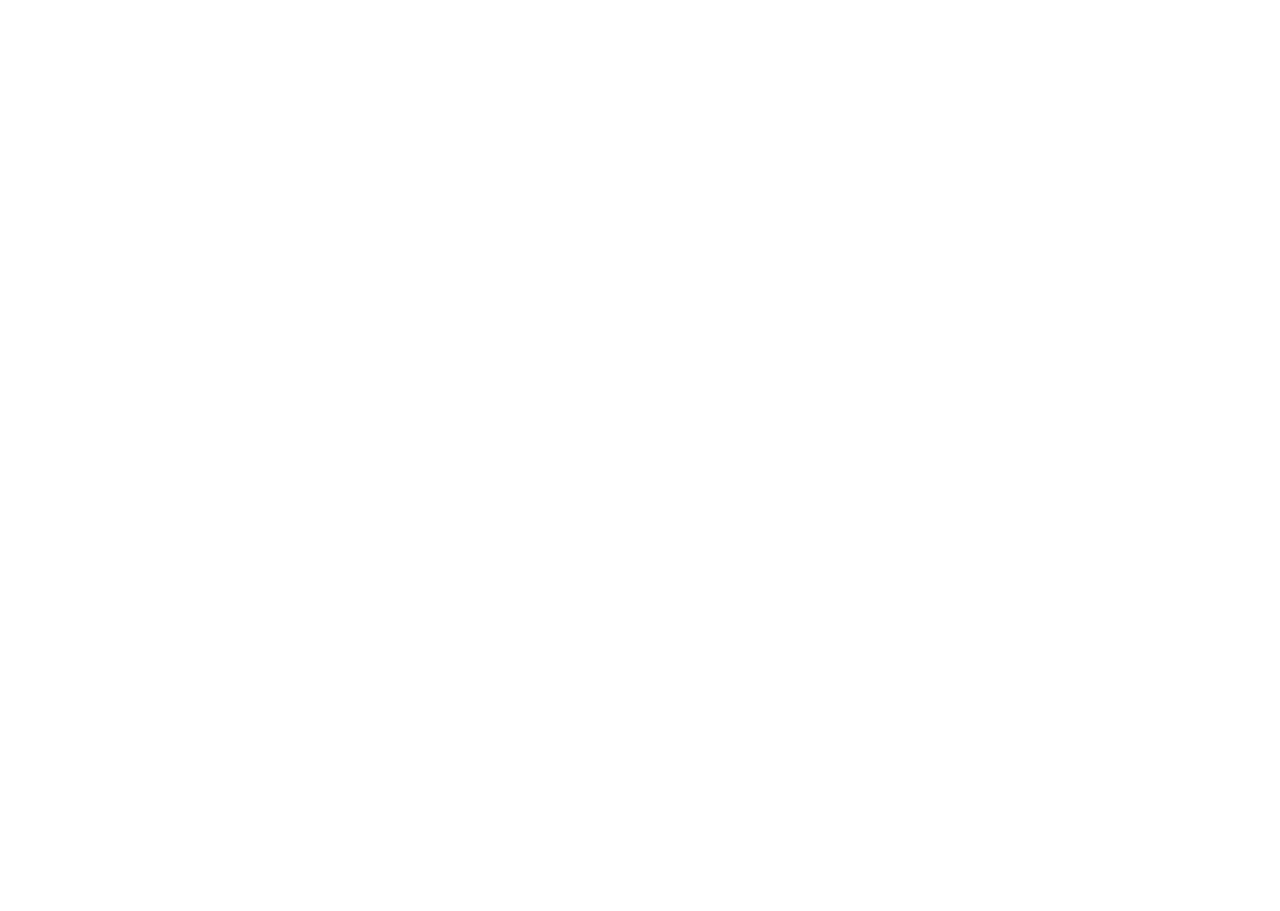
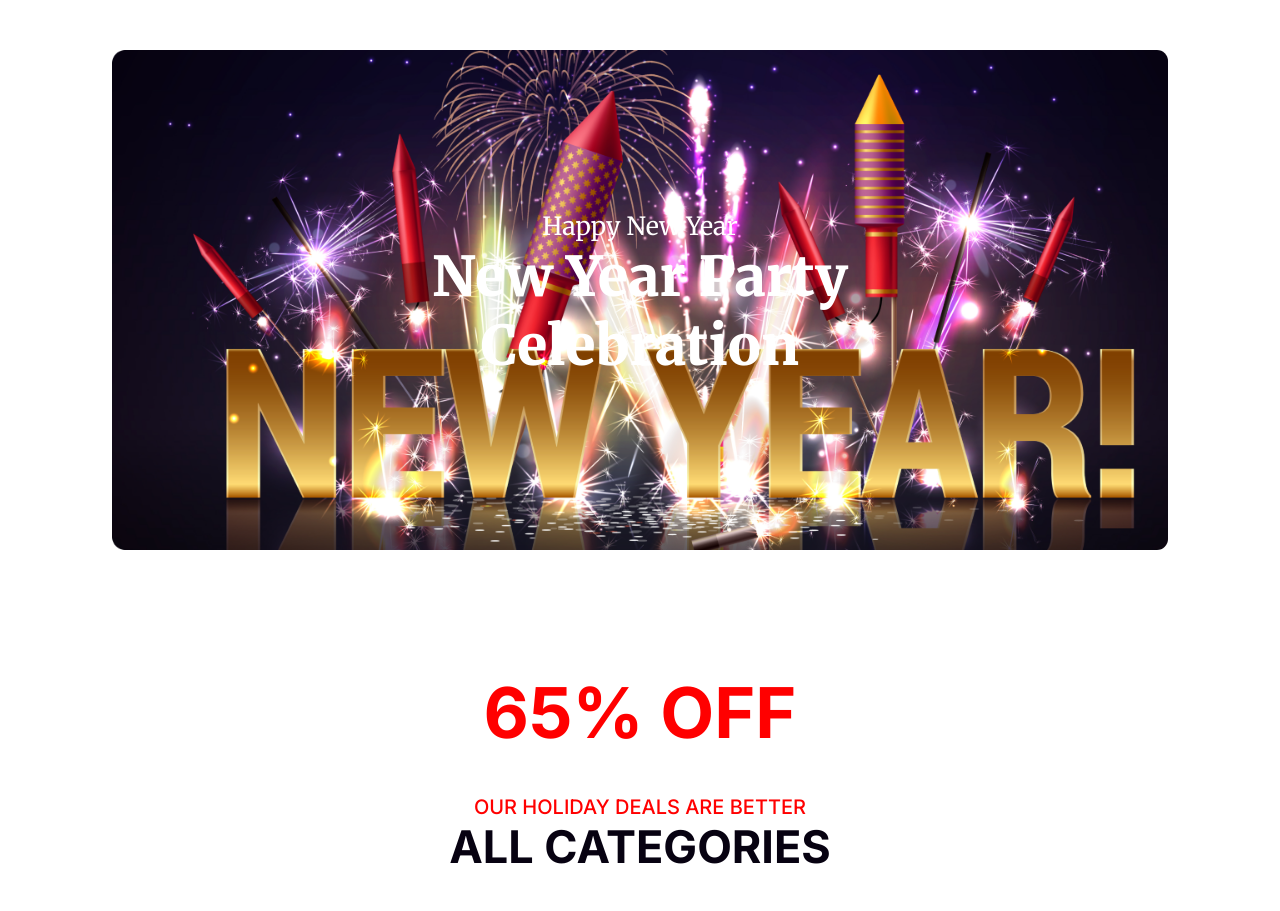
Before and after one commit to devsafi/new-year-celebration, a plain HTML site: page index.html in a window 1280 px wide. Shown: the top 911 px of the page. Before the commit the page ends 800 px from the top, so only its background shows below. Drawn offline with Linux system fonts and the light colour scheme.

Commit message:
header and offer section add

```diff
--- a/index.html
+++ b/index.html
@@ -1,12 +1,43 @@
 <!DOCTYPE html>
 <html lang="en">
-<head>
-    <meta charset="UTF-8">
-    <meta name="viewport" content="width=device-width, initial-scale=1.0">
+  <head>
+    <meta charset="UTF-8" />
+    <meta name="viewport" content="width=device-width, initial-scale=1.0" />
     <title>New Year Celebration</title>
-    <link rel="stylesheet" href="styles/style.css">
-</head>
-<body>
-
-</body>
+    <link rel="stylesheet" href="styles/style.css" />
+    <link rel="preconnect" href="https://fonts.googleapis.com" />
+    <link rel="preconnect" href="https://fonts.gstatic.com" crossorigin />
+    <link
+      href="https://fonts.googleapis.com/css2?family=Merriweather:wght@300;400;700;900&display=swap"
+      rel="stylesheet"
+    />
+    <link rel="preconnect" href="https://fonts.googleapis.com" />
+    <link rel="preconnect" href="https://fonts.gstatic.com" crossorigin />
+    <link
+      href="https://fonts.googleapis.com/css2?family=Inter:wght@100;200;300;400;500;600;700;800;900&display=swap"
+      rel="stylesheet"
+    />
+  </head>
+  <body>
+    <header>
+        <div class="container welcome">
+            <div class="container-text">
+                <p>Happy New Year</p>
+                <h1>New Year Party Celebration</h1>
+            </div>
+        </div>
+    </header>
+    <main>
+        <section class="container offer">
+            <div class="offer-text">
+                <h1>65% OFF</h1>
+                <p>OUR HOLIDAY DEALS ARE BETTER</p>
+                <h3>ALL CATEGORIES</h3>
+            </div>
+            <div class="offer-img">
+                <img src="resources/New Year Photo.png" alt="">
+            </div>
+        </section>
+    </main>
+  </body>
 </html>
--- a/styles/style.css
+++ b/styles/style.css
@@ -0,0 +1,73 @@
+* {
+  margin: 0;
+  padding: 0;
+  font-family: "Inter", sans-serif;
+  font-family: "Merriweather", serif;
+}
+
+.container {
+  width: 82.5%;
+  height: 500px;
+  max-width: 1320;
+  margin: 0 auto;
+}
+header {
+  margin-top: 50px;
+}
+header .welcome {
+  background-image: url("../resources/Banner\ Image.png");
+  background-size: cover;
+  background-position: left center;
+  border-radius: 11px;
+}
+
+.container .container-text {
+  padding: 160px 300px;
+}
+.container .container-text p {
+  color: #fff;
+  text-align: center;
+  font-size: 25px;
+  font-weight: 400;
+}
+
+.container .container-text h1 {
+  color: #fff;
+  text-align: center;
+  font-size: 55px;
+  font-style: normal;
+  font-weight: 900;
+}
+
+.offer {
+  margin: 120px auto;
+}
+
+section .offer-text h1 {
+  color: #f00;
+  font-family: Inter;
+  text-align: center;
+  font-size: 70px;
+  font-weight: 700;
+  margin-bottom: 40px;
+}
+section .offer-text p {
+  color: #f00;
+  text-align: center;
+  font-family: Inter;
+  font-size: 20px;
+  font-weight: 500;
+}
+section .offer-text h3 {
+  color: #070211;
+  text-align: center;
+  font-family: Inter;
+  font-size: 45px;
+  font-weight: 700;
+}
+section .offer-img{
+    margin-top: 40px;
+    width: 100%;
+    height: 400px;
+    text-align: center;
+}
```
